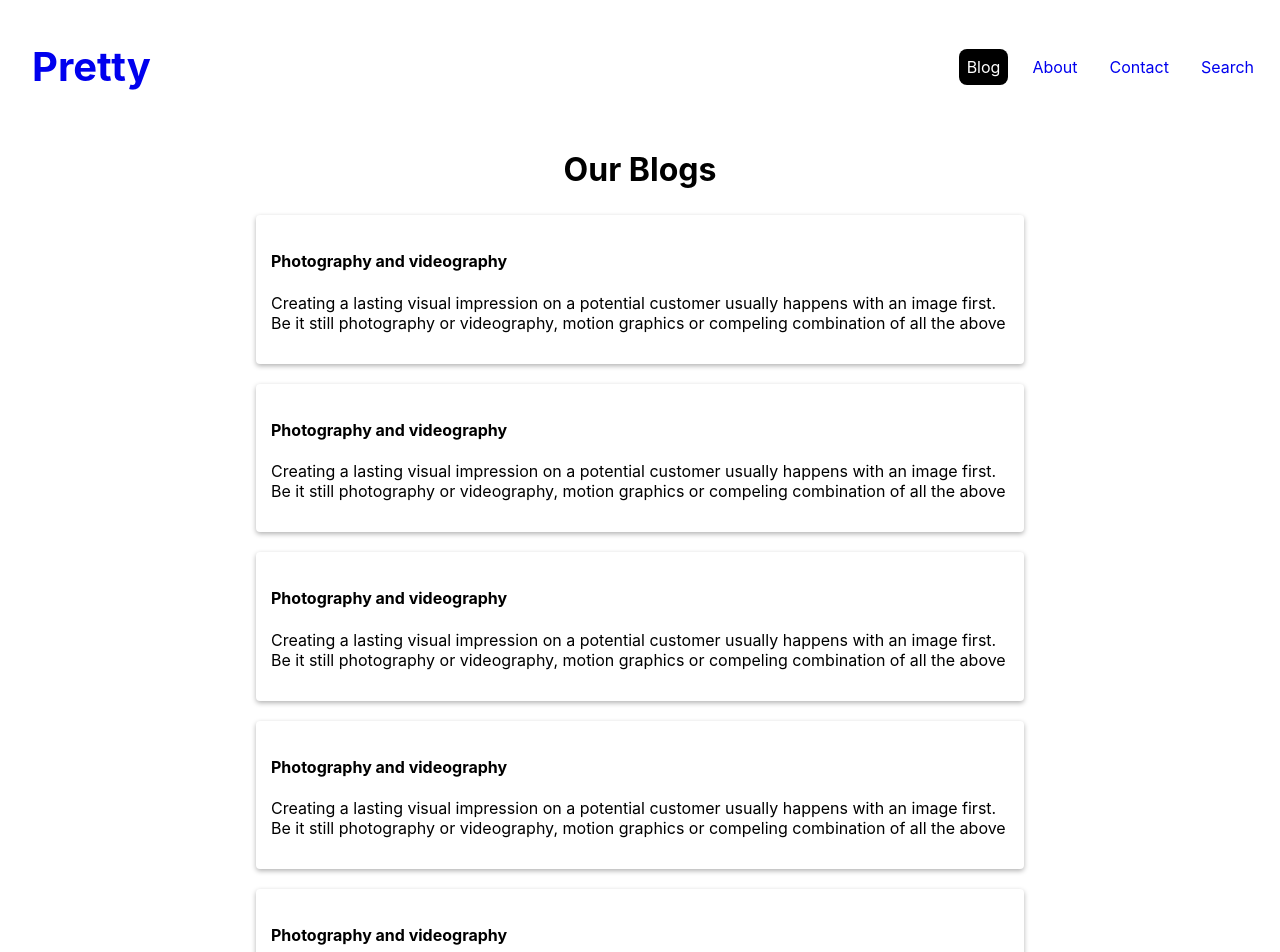
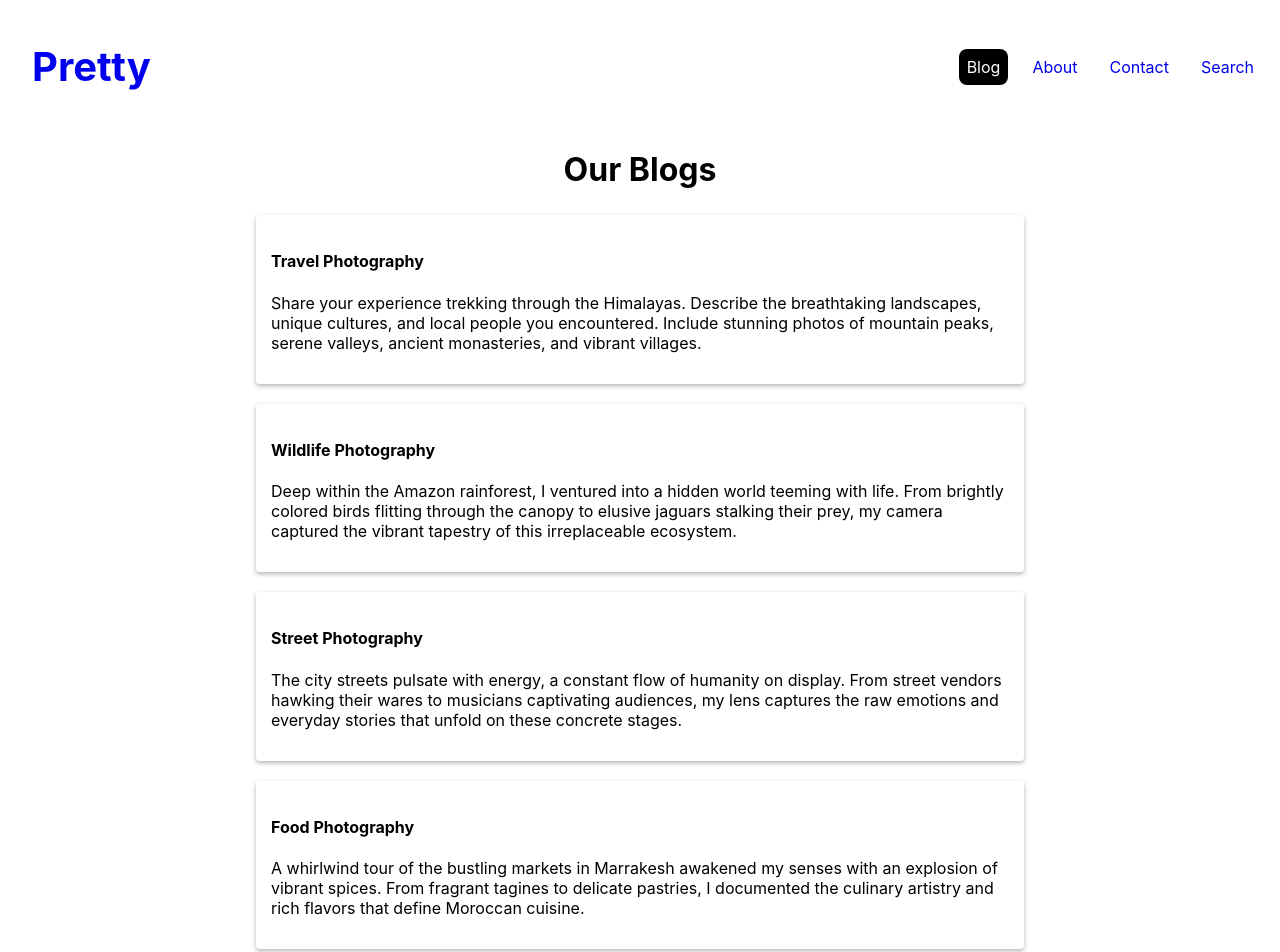
Before and after one commit to johnomeyo/pretty, a React (Create React App) app: page /blog in a window 1280 px wide. Shown: the top 952 px of the page. Built offline with nearby package versions, Linux system fonts and the light colour scheme; the HTML template or start-up script is replaced by a standard one.

Commit message:
contact page

```diff
--- a/src/Components/Blog-card.jsx
+++ b/src/Components/Blog-card.jsx
@@ -1,14 +1,20 @@
 import "../Components/Blog.css";
-
-export const BlogCard = () => {
+import { PropTypes } from "prop-types"
+export const BlogCard = (props) => {
+  const title = props.title;
+  const text = props.text;
   return (
     <div className="blog-card">
-      <h4>Photography and videography</h4>
-      <p>
-        Creating a lasting visual impression on a potential customer usually
-        happens with an image first. Be it still photography or videography,
-        motion graphics or compeling combination of all the above
-      </p>
+      <h4>{title}</h4>
+      <p>{text}</p>
     </div>
   );
 };
+BlogCard.defaultProps = {
+    title: "Photography and videography",
+    text: "Creating a lasting visual impression on a potential customer usually happens with an image first. Be it still photography or videography,motion graphics or compeling combination of all the above",
+  };
+BlogCard.propTypes={
+    title: PropTypes.string,
+    text: PropTypes.string
+}
--- /dev/null
+++ b/src/Components/Contact-Form.jsx
@@ -0,0 +1,32 @@
+export const ContactForm = () => {
+  return (
+    <div className="contact-form">
+      <div className="form">
+        <form action="">
+          <h1>We cant wait to hear your ideas!!</h1>
+          <input type="text" placeholder="Your name" name="name" required />
+          <br />
+          <input type="email" placeholder="Your email" name="email" required />
+          <br />
+          <textarea
+            name="message"
+            placeholder="Share your thoughts with us"
+          ></textarea>
+          <br />
+          <button type="submit">Send</button>
+          <br />
+          <p>
+            By pressing the button you accept the Terms and Conditions and
+            acknowledge reading Privacy Policy.
+          </p>
+        </form>
+      </div>
+      <div className="image">
+        <img
+        src="https://images.unsplash.com/photo-1587560699334-cc4ff634909a?q=80&w=1740&auto=format&fit=crop&ixlib=rb-4.0.3&ixid=M3wxMjA3fDB8MHxwaG90by1wYWdlfHx8fGVufDB8fHx8fA%3D%3D"
+          alt=""
+        />
+      </div>
+    </div>
+  );
+};
--- /dev/null
+++ b/src/Components/Contact.css
@@ -0,0 +1,68 @@
+.contact {
+  width: 100%;
+  height: 100%;
+  display: flex;
+  flex-wrap: wrap;
+  flex-basis: 1;
+  justify-content: center;
+  align-items: center;
+}
+.contact-form {
+  border-radius: 20px;
+  box-shadow: 0 0 10px rgba(0, 0, 0, 0.2);
+  display: flex;
+  width: 60%;
+  height: 50%;
+  background-color: white;
+}
+.form {
+  width: 50%;
+  margin: 20px 50px 20px 20px;
+  display: block;
+}
+.image {
+  width: 50%;
+}
+.image img {
+  object-fit: cover;
+  width: 100%;
+  height: 100%;
+  border-top-right-radius: 20px;
+  border-bottom-right-radius: 20px;
+}
+.form input {
+  width: 100%;
+  height: 40px;
+  margin: 5px;
+  padding: 5px;
+  border-radius: 8px;
+  border: none;
+  background-color: rgb(241, 239, 239);
+}
+textarea {
+  background-color: rgb(241, 239, 239);
+  width: 100%;
+  height: 90px;
+  border-radius: 8px;
+  border: none;
+  margin: 5px;
+  padding: 5px;
+  outline: none;
+}
+button {
+  margin: 8px;
+  height: 40px;
+  width: 100%;
+  color: white;
+  font-weight: bold;
+  border-radius: 8px;
+  padding: 5px;
+  background-color: black;
+}
+.form p {
+  font-size: 12px;
+  margin: 5px;
+}
+h1 {
+  font-size: 35px;
+}
--- a/src/pages/blog.jsx
+++ b/src/pages/blog.jsx
@@ -6,12 +6,30 @@ export const Blog = () => {
       <h2>Our Blogs</h2>
       <div className="blog-container">
         <div className="blog">
-          <BlogCard />
-          <BlogCard />
-          <BlogCard />
-          <BlogCard />
-          <BlogCard />
-          <BlogCard />
+          <BlogCard
+            title="Travel Photography"
+            text="Share your experience trekking through the Himalayas. Describe the breathtaking landscapes, unique cultures, and local people you encountered. Include stunning photos of mountain peaks, serene valleys, ancient monasteries, and vibrant villages."
+          />
+          <BlogCard
+            title="Wildlife Photography"
+            text="Deep within the Amazon rainforest, I ventured into a hidden world teeming with life. From brightly colored birds flitting through the canopy to elusive jaguars stalking their prey, my camera captured the vibrant tapestry of this irreplaceable ecosystem."
+          />
+          <BlogCard
+            title="Street Photography"
+            text="The city streets pulsate with energy, a constant flow of humanity on display. From street vendors hawking their wares to musicians captivating audiences, my lens captures the raw emotions and everyday stories that unfold on these concrete stages."
+          />
+          <BlogCard
+            title="Food Photography"
+            text="A whirlwind tour of the bustling markets in Marrakesh awakened my senses with an explosion of vibrant spices. From fragrant tagines to delicate pastries, I documented the culinary artistry and rich flavors that define Moroccan cuisine."
+          />
+          <BlogCard
+            title="Landscape Photography"
+            text="Bathed in the golden light of dawn, the vast expanse of the Namib Desert stretches into infinity. My camera captured the stark beauty of this ancient landscape, its towering sand dunes sculpted by wind and time."
+          />
+          <BlogCard
+            title="Portrait Photography"
+            text="Through the expressive eyes of a weathered farmer, I glimpsed a lifetime of stories etched on his face. In this series, I explore the power of portraits to reveal the unique personalities and experiences of the people behind the lens."
+          />
         </div>
       </div>
     </>
--- a/src/pages/contact.jsx
+++ b/src/pages/contact.jsx
@@ -1,5 +1,9 @@
-export const Contact = ()=>{
-    return (
-        <p>Contact</p>
-    );
-}
+import { ContactForm } from "../Components/Contact-Form";
+import "../Components/Contact.css"
+export const Contact = () => {
+  return (
+    <div className="contact">
+        <ContactForm/>
+    </div>
+  );
+};
```
